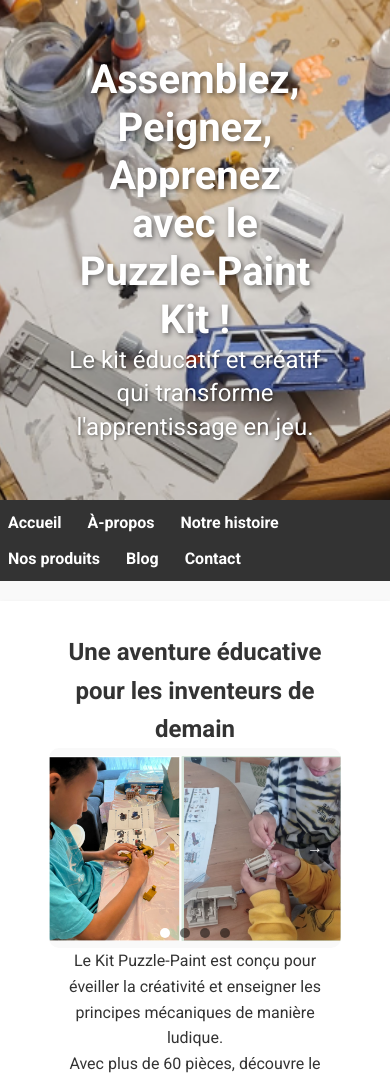
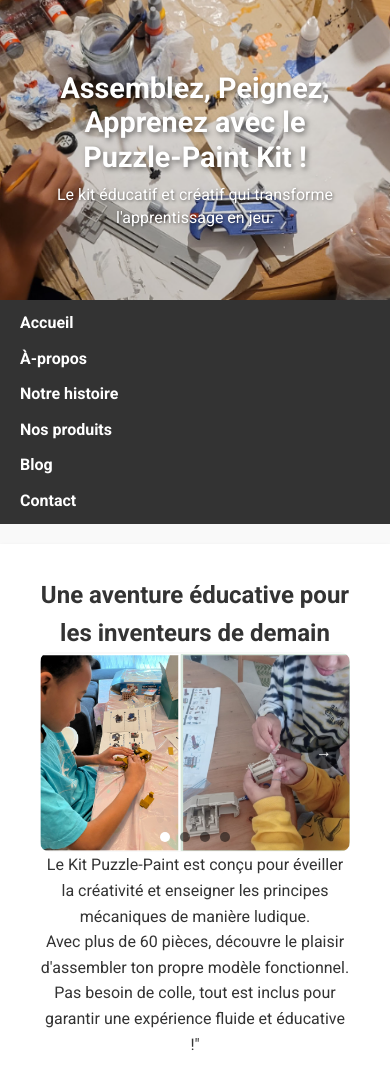
Before and after one commit to Sharlee18/Projet3-PuzzlePaint, a plain HTML site: page index.html in a window 390 px wide. Shown: the top 1073 px of the page. Drawn offline with Linux system fonts and the light colour scheme.

Commit message:
changement html produit

```diff
--- a/CSS.css
+++ b/CSS.css
@@ -507,3 +507,54 @@ img {
         font-size: 16px;
     }
 }
+
+@media (max-width: 768px) {
+    .header {
+        height: 300px; /* Hauteur réduite pour mobile */
+        padding: 10px; /* Réduction de l'espacement */
+        text-align: center;
+    }
+
+    .header h1 {
+        font-size: 1.8rem; /* Texte plus petit */
+        line-height: 1.2;
+    }
+
+    .header p {
+        font-size: 1rem;
+        margin-top: 10px;
+    }
+
+    .container {
+        width: 95%; /* Réduction de la largeur pour s'adapter */
+    }
+}
+
+
+
+@media (max-width: 768px) {
+    .navbar {
+        flex-direction: column; /* Navigation en colonne */
+        align-items: flex-start; /* Aligne les liens à gauche */
+        padding: 10px; /* Réduction des marges */
+    }
+
+    .nav-list {
+        flex-direction: column; /* Liens empilés verticalement */
+        gap: 10px;
+        width: 100%; /* Occupe toute la largeur */
+    }
+
+    .nav-list li {
+        text-align: left; /* Texte aligné à gauche */
+    }
+
+    .nav-list a {
+        font-size: 1rem; /* Réduction de la taille des liens */
+        padding: 10px;
+    }
+
+    .cart {
+        align-self: flex-end; /* Le panier reste à droite */
+    }
+}
```
